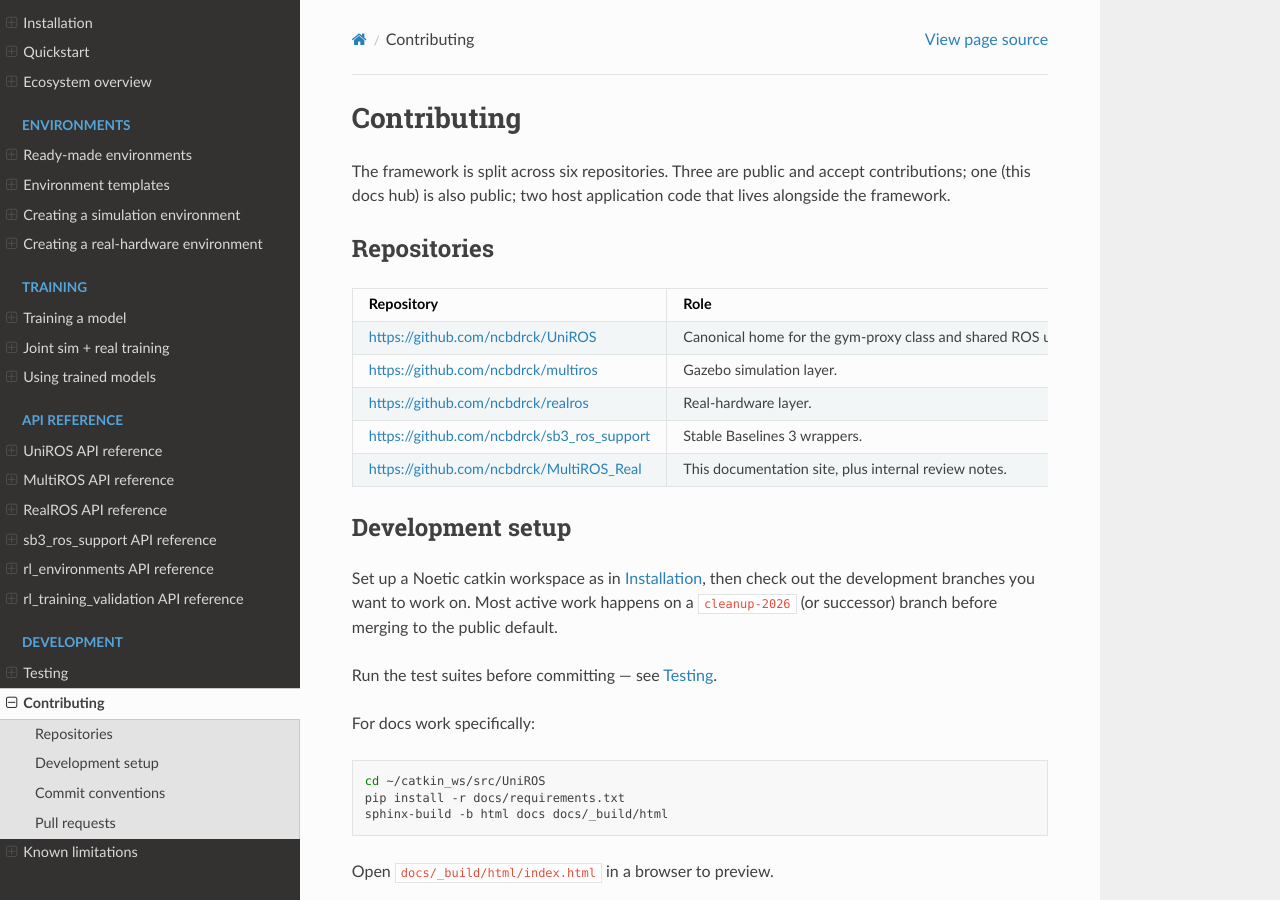
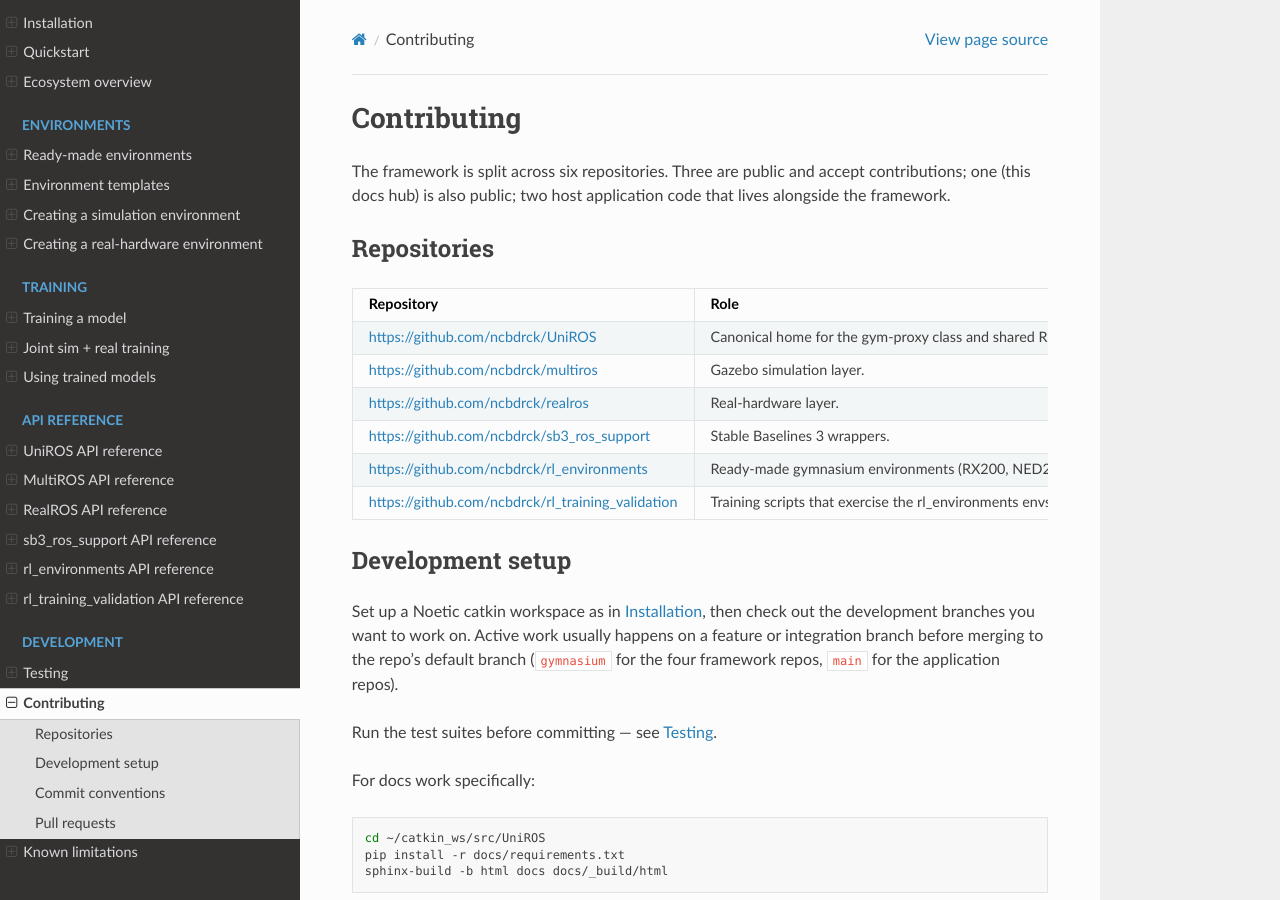
Before and after one commit to ncbdrck/UniROS, a Sphinx documentation site: the page built from docs/guides/contributing.rst, in a window 1280 px wide and 900 px high. Built offline with Sphinx 7.4.7 and the Read the Docs theme 3.1.0, drawn with Linux system fonts in a browser that asks for light colours.

Commit message:
README + docs: scrub developer-internal context from public surfaces
Three categories of leaks fixed:

1) UniROS README's 'Documentation' section claimed the docs 'live in
   the docs/ directory of this repository' and gave local-build
   instructions (cd ~/catkin_ws/src/UniROS, sphinx-build, xdg-open).
   That's dev-internal — users should go to uniros.readthedocs.io.
   Replaced the whole section with a clean pointer to the RTD site
   plus a parenthetical link to the contributing guide for anyone
   who wants to build locally.

2) docs/guides/contributing.rst listed 'MultiROS_Real' (the
   author's private notes repo) in the ecosystem-repositories
   table and claimed it hosted the documentation site. Removed
   the private-repo entry; replaced with rl_environments and
   rl_training_validation (the real public app repos). Updated
   the UniROS row to mention 'Also hosts this documentation site'.

3) Same contributing.rst referenced 'cleanup-2026 (or successor)'
   as the development branch — the literal sprint name was an
   internal vocabulary leak. Generalized to 'a feature or
   integration branch'.

Also generalized the workflow-comment references to 'tier2-2026'
in .github/workflows/docs.yml so they describe the matching-branch
pattern without naming the current sprint branch. The trigger
list (on.push.branches) still needs to literally include
tier2-2026 since that's how GitHub Actions decides what fires.

Tests: 23/23 UniROS pass.

```diff
--- a/docs/guides/contributing.rst
+++ b/docs/guides/contributing.rst
@@ -18,24 +18,27 @@
    * - https://github.com/ncbdrck/UniROS
      - Canonical home for the gym-proxy class and shared ROS
        utilities. Bug fixes here flow to multiros and realros via
-       re-exports.
+       re-exports. Also hosts this documentation site.
    * - https://github.com/ncbdrck/multiros
      - Gazebo simulation layer.
    * - https://github.com/ncbdrck/realros
      - Real-hardware layer.
    * - https://github.com/ncbdrck/sb3_ros_support
      - Stable Baselines 3 wrappers.
-   * - https://github.com/ncbdrck/MultiROS_Real
-     - This documentation site, plus internal review notes.
+   * - https://github.com/ncbdrck/rl_environments
+     - Ready-made gymnasium environments (RX200, NED2, ...).
+   * - https://github.com/ncbdrck/rl_training_validation
+     - Training scripts that exercise the rl_environments envs.
 
 
 Development setup
 -----------------
 
 Set up a Noetic catkin workspace as in :doc:`install`, then check
-out the development branches you want to work on. Most active work
-happens on a ``cleanup-2026`` (or successor) branch before merging
-to the public default.
+out the development branches you want to work on. Active work
+usually happens on a feature or integration branch before merging
+to the repo's default branch (``gymnasium`` for the four framework
+repos, ``main`` for the application repos).
 
 Run the test suites before committing — see :doc:`testing`.
 
```
Also changed, not shown: README.md (+5 -11 lines), 1 other file.
